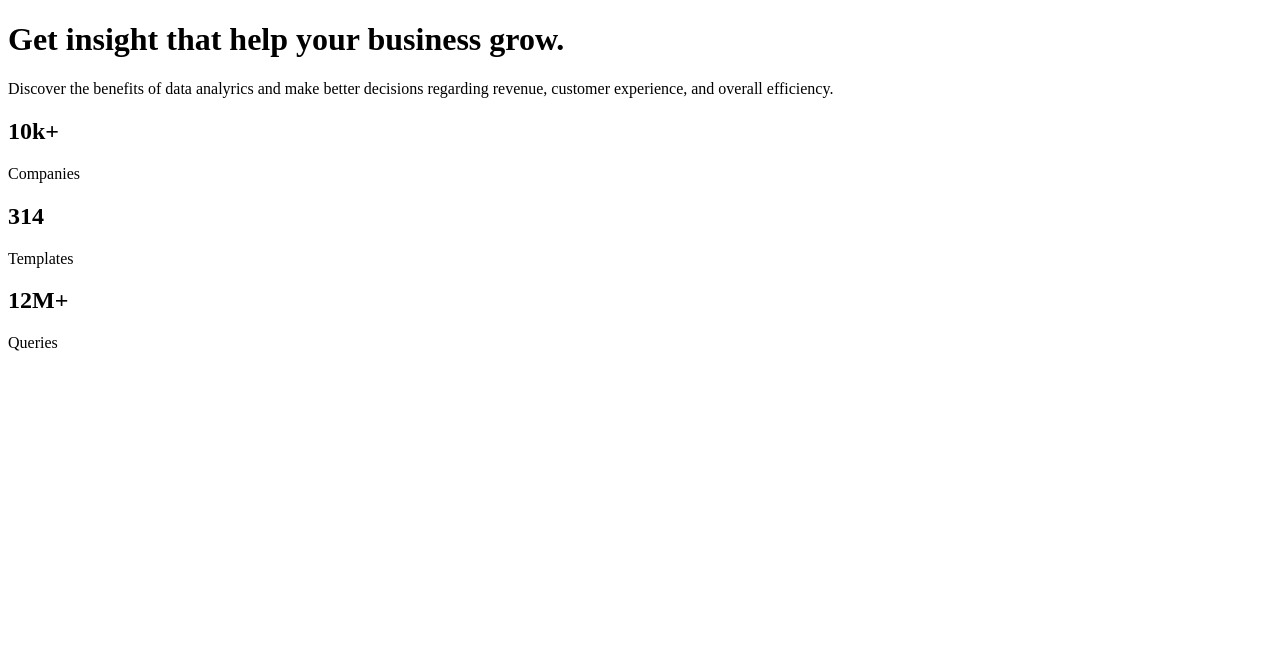
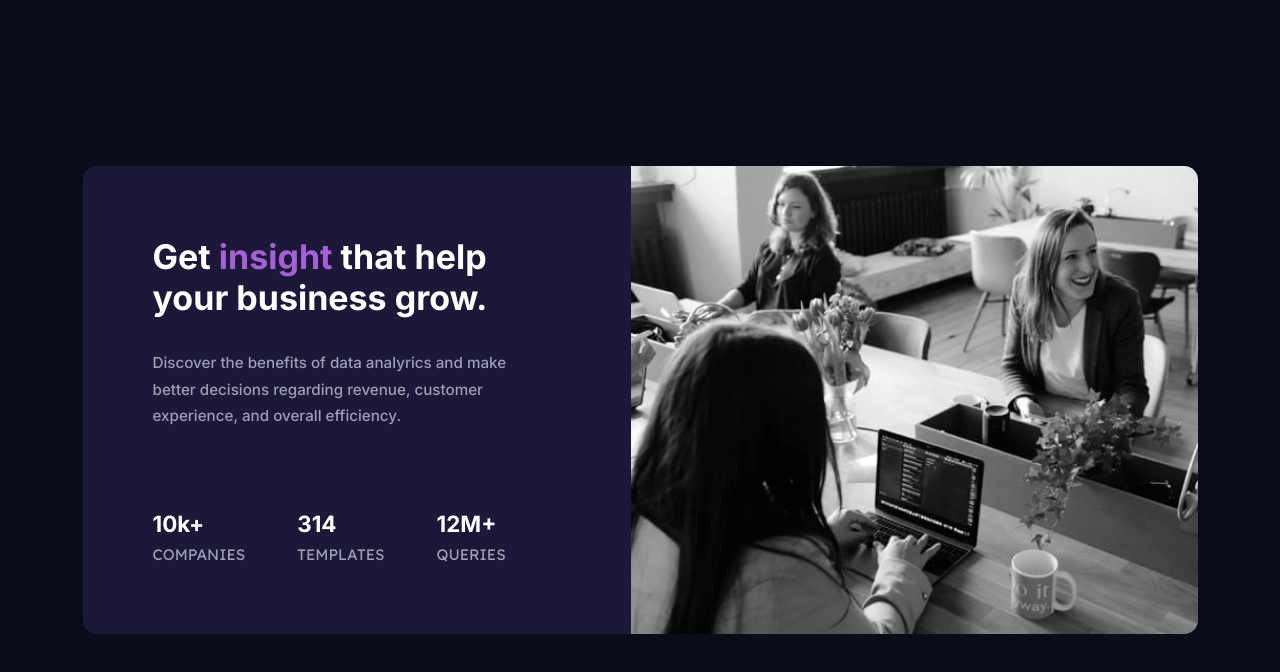
Before and after one commit to correlucas/stats-preview-card-component, a plain HTML site: page index.html in a window 1280 px wide. Drawn offline with Linux system fonts and the light colour scheme.

Commit message:
All design elements setup in desktop, grid template, colors, font-size, padding and margins

```diff
--- a/index.html
+++ b/index.html
@@ -8,29 +8,43 @@
   <title>Stats Preview Card Component | correlucas</title>
 
   <link rel="icon" href="./images/favicon-32x32.png" type="image/x-icon">
+
+  <link rel="stylesheet" href="./style.css">
+
 </head>
 
 <body>
   <main>
+
     <div class="container">
+
       <div class="hero-text">
-        <h1>Get insight that help your business grow.</h1>
+        <h1>Get <span>insight</span> that help your business grow.</h1>
         <p>Discover the benefits of data analyrics and make better decisions regarding revenue, customer experience, and overall efficiency.</p>
+
         <div class="highlights">
           <div>
             <h2>10k+</h2>
-            <p>Companies</p>
+            <p class="all-caps">Companies</p>
           </div>
           <div>
             <h2>314</h2>
-            <p>Templates</p>
+            <p class="all-caps">Templates</p>
           </div>
           <div>
-            <h2>12M+</h2>
-            <p>Queries</p>
+            <h2 class="all-caps">12m+</h2>
+            <p class="all-caps">Queries</p>
           </div>
         </div>
       </div>
+
+      <div class="hero-img">
+        <picture>
+          <source media="(max-width: 375px )" srcset="./images/image-header-mobile.webp">
+          <img class="pic" src="./images/image-header-desktop.webp" alt="Office Workers Smiling">
+        </picture>
+      </div>
+
     </div>
   </main>
 
--- a/style.css
+++ b/style.css
@@ -1,9 +1,98 @@
+@import url('https://fonts.googleapis.com/css2?family=Inter:wght@400;500;700&family=Lexend+Deca&display=swap');
+
 :root {
   /* primary */
   --p-purple: hsla(276, 60%, 61%, 1);
   --p-white: hsla(180, 100%, 100%, 1);
 
   --n-dk-purple: hsla(246, 38%, 16%, 1);
-  --n-gray: hsla(243, 10%, 53%, 1);
+  --n-gray: rgb(159, 158, 182);
   --n-bg: hsla(233, 46%, 7%, 1);
 }
+
+* {
+  margin: 0;
+  padding: 0;
+  text-decoration: 0;
+  box-sizing: border-box;
+}
+
+img {
+  display: block;
+  line-height: 0;
+}
+
+body {
+  font-family: 'Inter', sans-serif;
+  background-color: var(--n-bg);
+  display: flex;
+  align-items: center;
+  justify-content: center;
+  min-height: 100vh;
+}
+
+.container {
+  display: grid;
+  grid-template-columns: auto 1fr;
+  border-radius: 14px;
+  justify-items: end;
+  width: 1115px;
+  background-color: var(--n-dk-purple);
+}
+
+.hero-img img {
+  height: 100%;
+  width: auto;
+  border-radius: 0 14px 14px 0;
+}
+
+.hero-text {
+  padding: 70px 124px 70px 70px;
+}
+
+.hero-text h1,
+.highlights h2 {
+  color: var(--p-white);
+}
+
+.hero-text h1 {
+  font-size: 2.125rem;
+  padding-bottom: 32px;
+}
+
+.hero-text span {
+  color: var(--p-purple);
+}
+
+.hero-text p,
+.highlights p {
+  font-weight: 500;
+  color: var(--n-gray);
+}
+
+.hero-text p {
+  font-size: 0.95rem;
+}
+
+.hero-text>p {
+  line-height: 1.75;
+  padding-bottom: 80px;
+}
+
+.highlights h2 {
+  font-size: 1.4rem;
+  padding-bottom: 8px;
+}
+
+.all-caps {
+  text-transform: uppercase;
+}
+
+.highlights {
+  display: flex;
+  gap: 52px;
+}
+
+.highlights p {
+  font-family: 'Lexend Deca', sans-serif;
+}
```
Also changed, not shown: images/img_white_flower.jpg (added).
